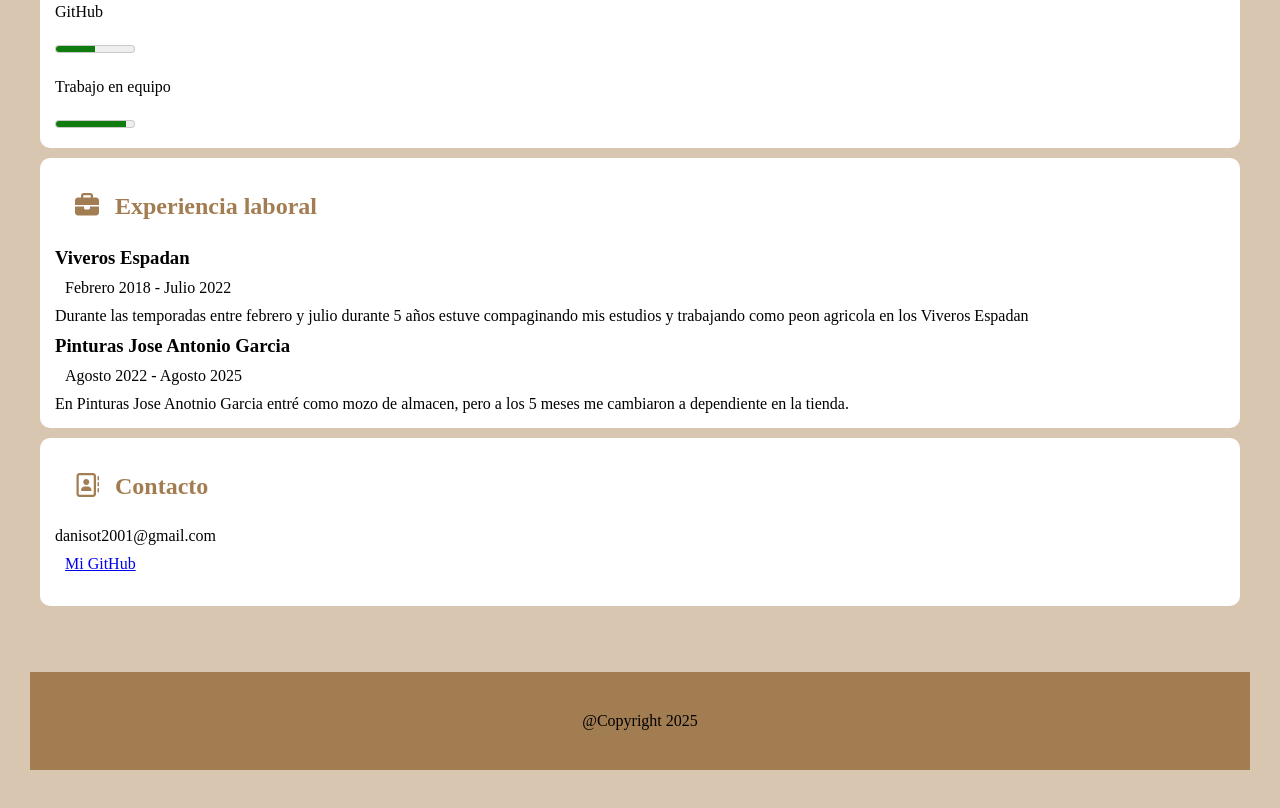
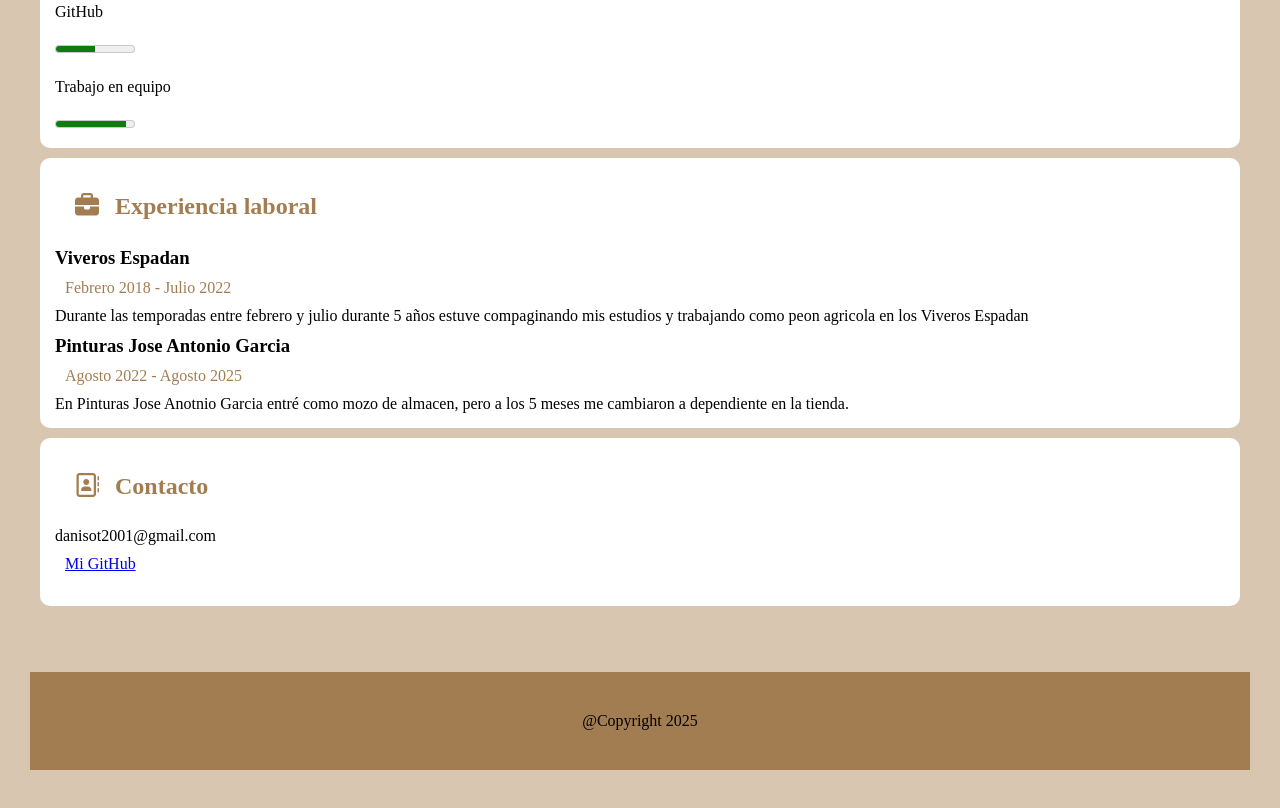
Before and after one commit to Danisot1/mi-portfolio, a plain HTML site: page index.html in a window 1280 px wide. Shown: the part 1502-2310 px from the top of the page. Drawn offline with Linux system fonts and the light colour scheme.

Commit message:
añadir color a las fechas

```diff
--- a/style.css
+++ b/style.css
@@ -37,5 +37,5 @@ nav a {
   padding: 20px;
 }
 time {
-  color: black;
+  color: #A37D52;
 }
```
